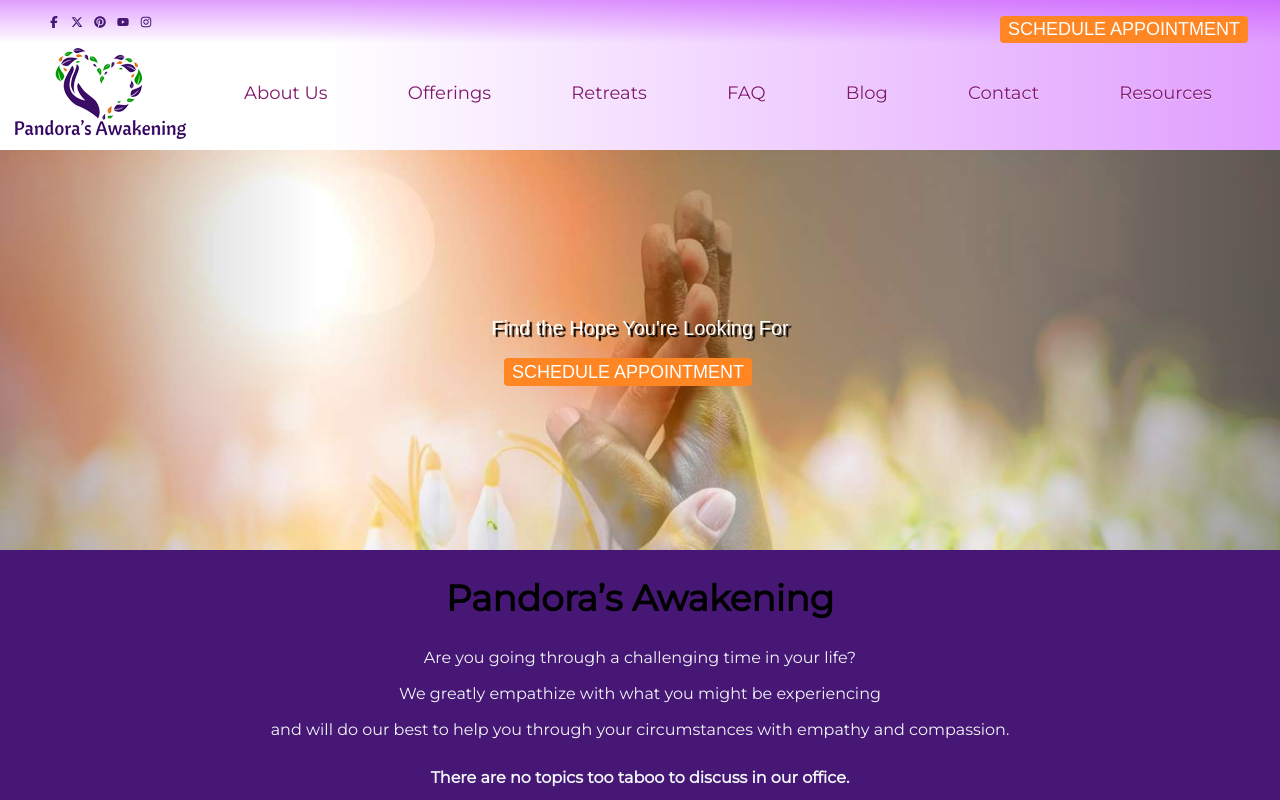
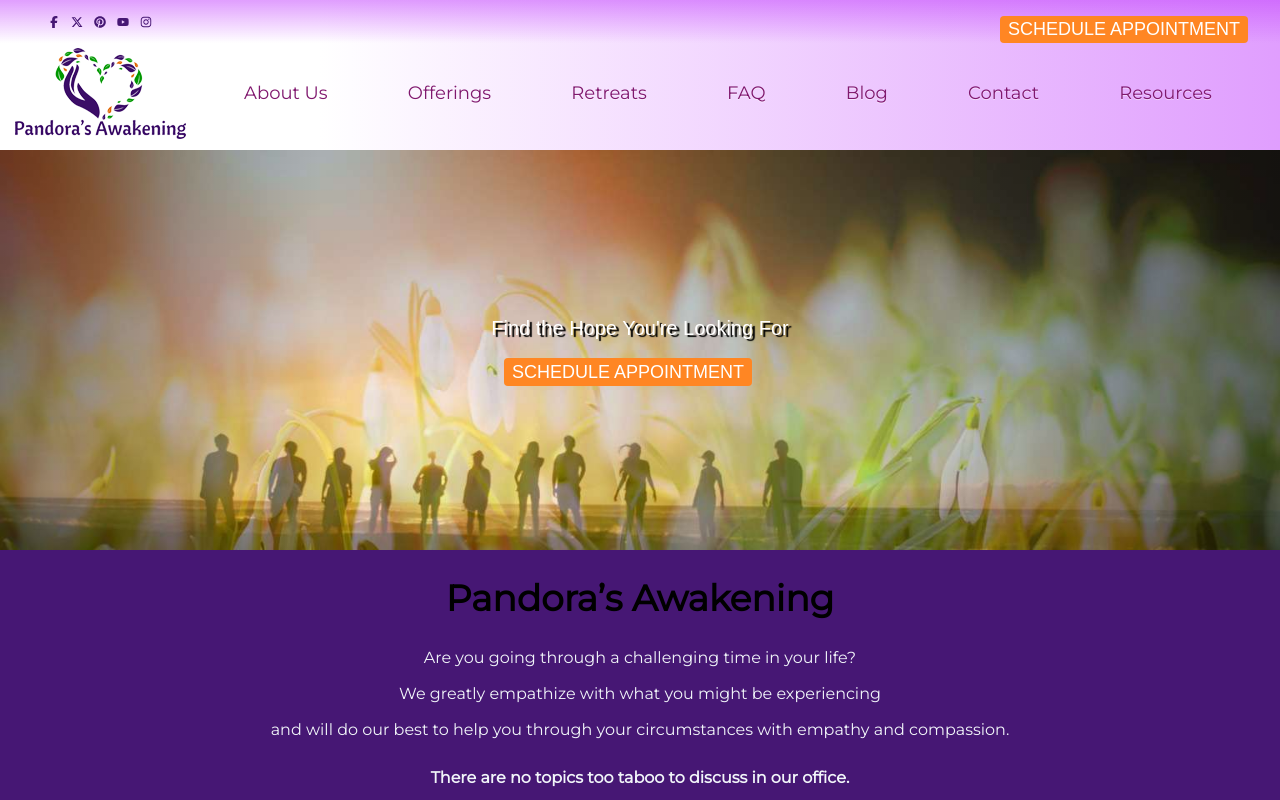
Before and after one commit to dogbeide/pandoras-awakening, a Next.js app: page / in a window 1280 px wide. Shown: the top 800 px of the page. Built offline with nearby package versions, Linux system fonts and the light colour scheme; a web font is replaced by a local one.

Commit message:
change hope background to group in eden field

```diff
--- a/app/components/banner/Banner.tsx
+++ b/app/components/banner/Banner.tsx
@@ -9,7 +9,7 @@ export default function Banner() {
   return (
     <div className={`${styles['banner-container']}`}>
       <Image
-        src="/hope.jpg"
+        src="/hope-2_1536x588.jpg"
         alt="Pandora's Awakening banner"
         width={1349}
         height={400}
```
Also changed, not shown: public/hope-2_1536x588.jpg (added).
